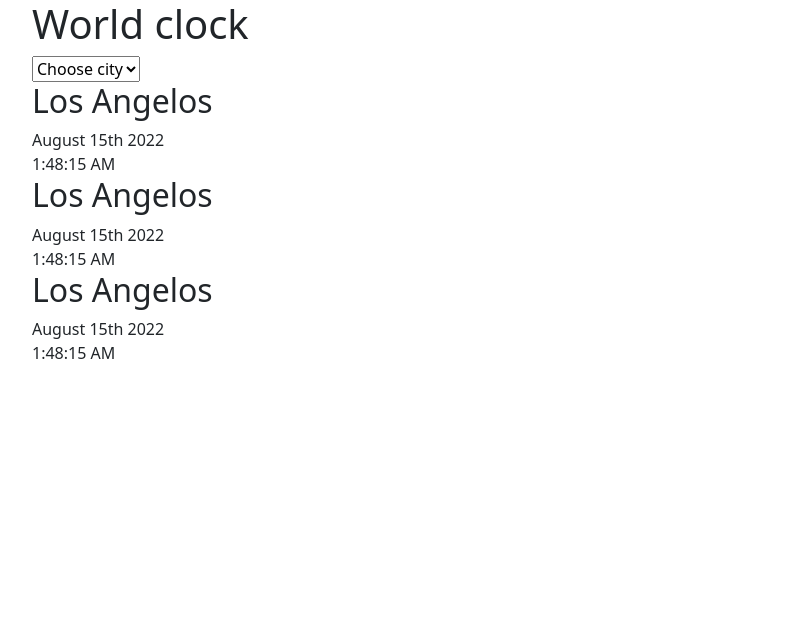
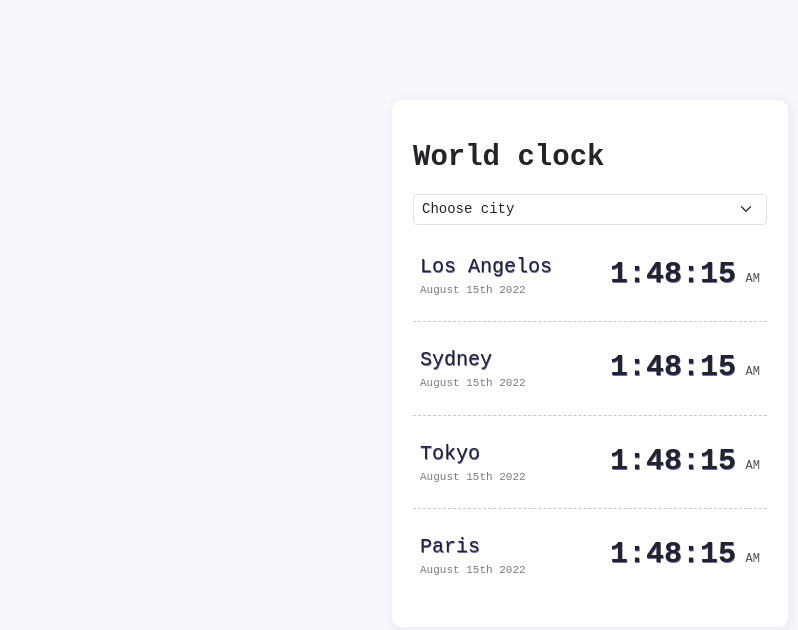
Before and after one commit to Yara-AlH/world-clock, a plain HTML site: page index.html in a window 1280 px wide. Shown: the whole page, without its empty margins (50-848 px from the left). Drawn offline with nearby package versions, Linux system fonts and the light colour scheme.

Commit message:
styling added

```diff
--- a/index.html
+++ b/index.html
@@ -3,37 +3,81 @@
   <head>
     <meta charset="UTF-8" />
     <meta name="viewport" content="width=device-width, initial-scale=1.0" />
-    <title>World clock by Yara</title>
-    <link rel="stylesheet" href="src/styles.css" />
+    <title>World Clock 🕖</title>
     <link
       rel="stylesheet"
-      href="	https://cdn.jsdelivr.net/npm/bootstrap@5.3.2/dist/css/bootstrap.min.css"
+      href="https://cdn.jsdelivr.net/npm/bootstrap@5.3.2/dist/css/bootstrap.min.css"
     />
+    <link rel="stylesheet" href="src/style.css" />
+    <script
+      src="https://kit.fontawesome.com/fdbc4dfc7f.js"
+      crossorigin="anonymous"
+    ></script>
   </head>
   <body>
     <div class="container">
+      <div class="clock-body">
         <h1>World clock</h1>
-      <select name="" id="cities">
+        <select class="form-select form-select-sm" name="" id="cities">
           <option value="">Choose city</option>
           <option value="">London</option>
           <option value="">New York</option>
           <option value="">Stockholm</option>
         </select>
 
-      <div class="city">
-        <h2>Los Angelos</h2>
+        <div class="major-cities">
+          <div class="container text-center">
+            <div class="row align-items-start">
+              <div class="col left">
+                <div class="city">Los Angelos</div>
                 <div class="date">August 15th 2022</div>
-        <div class="time">1:48:15 AM</div>
               </div>
-      <div class="city">
-        <h2>Los Angelos</h2>
+              <div class="col right">
+                <span class="time">1:48:15</span>
+                <span class="A">AM</span>
+              </div>
+            </div>
+          </div>
+          <hr />
+          <div class="container text-center">
+            <div class="row align-items-start">
+              <div class="col left">
+                <div class="city">Sydney</div>
                 <div class="date">August 15th 2022</div>
-        <div class="time">1:48:15 AM</div>
               </div>
-      <div class="city">
-        <h2>Los Angelos</h2>
+              <div class="col right">
+                <span class="time">1:48:15</span>
+                <span class="A">AM</span>
+              </div>
+            </div>
+          </div>
+          <hr />
+          <div class="container text-center">
+            <div class="row align-items-start">
+              <div class="col left">
+                <div class="city">Tokyo</div>
                 <div class="date">August 15th 2022</div>
-        <div class="time">1:48:15 AM</div>
+              </div>
+              <div class="col right">
+                <span class="time">1:48:15</span>
+                <span class="A">AM</span>
+              </div>
+            </div>
+          </div>
+          <hr />
+          <div class="container text-center">
+            <div class="row align-items-start">
+              <div class="col left">
+                <div class="city">Paris</div>
+                <div class="date">August 15th 2022</div>
+              </div>
+              <div class="col right">
+                <span class="time">1:48:15</span>
+                <span class="A">AM</span>
+              </div>
+            </div>
+          </div>
+        </div>
       </div>
     </div>
 
--- /dev/null
+++ b/src/style.css
@@ -0,0 +1,67 @@
+body {
+  background-color: #f9f7fe;
+  font-family: monospace;
+}
+
+.container {
+  max-width: 420px;
+}
+
+.clock-body {
+  max-width: 500px;
+  margin: 0 auto;
+  margin-top: 100px;
+  padding: 40px 20px 20px 20px;
+  border: 1px solid transparent;
+  border-radius: 10px;
+  background-color: white;
+
+  box-shadow: 2px 2px 5px 5px rgba(0, 0, 0, 0.03);
+}
+
+h1 {
+  padding-bottom: 10px;
+  font-size: 29px;
+  font-weight: bold;
+}
+
+.major-cities {
+  padding: 20px 0px 20px 0px;
+}
+
+.col {
+  padding: 7px;
+}
+
+.city {
+  font-size: 20px;
+  text-shadow: 0.5px 0.5px #686abe;
+}
+
+.date {
+  font-size: 11px;
+  opacity: 0.6;
+}
+
+.time {
+  font-size: 30px;
+  font-weight: bold;
+  text-shadow: 0.5px 0.5px #686abe;
+}
+
+.A {
+  font-size: 12px;
+  opacity: 0.8;
+}
+
+.left {
+  text-align: left;
+}
+
+.right {
+  text-align: right;
+}
+
+hr {
+  border-style: dashed;
+}
```
Also changed, not shown: src/styles.css (added). Lines whose indentation alone changed are shown as unchanged.
